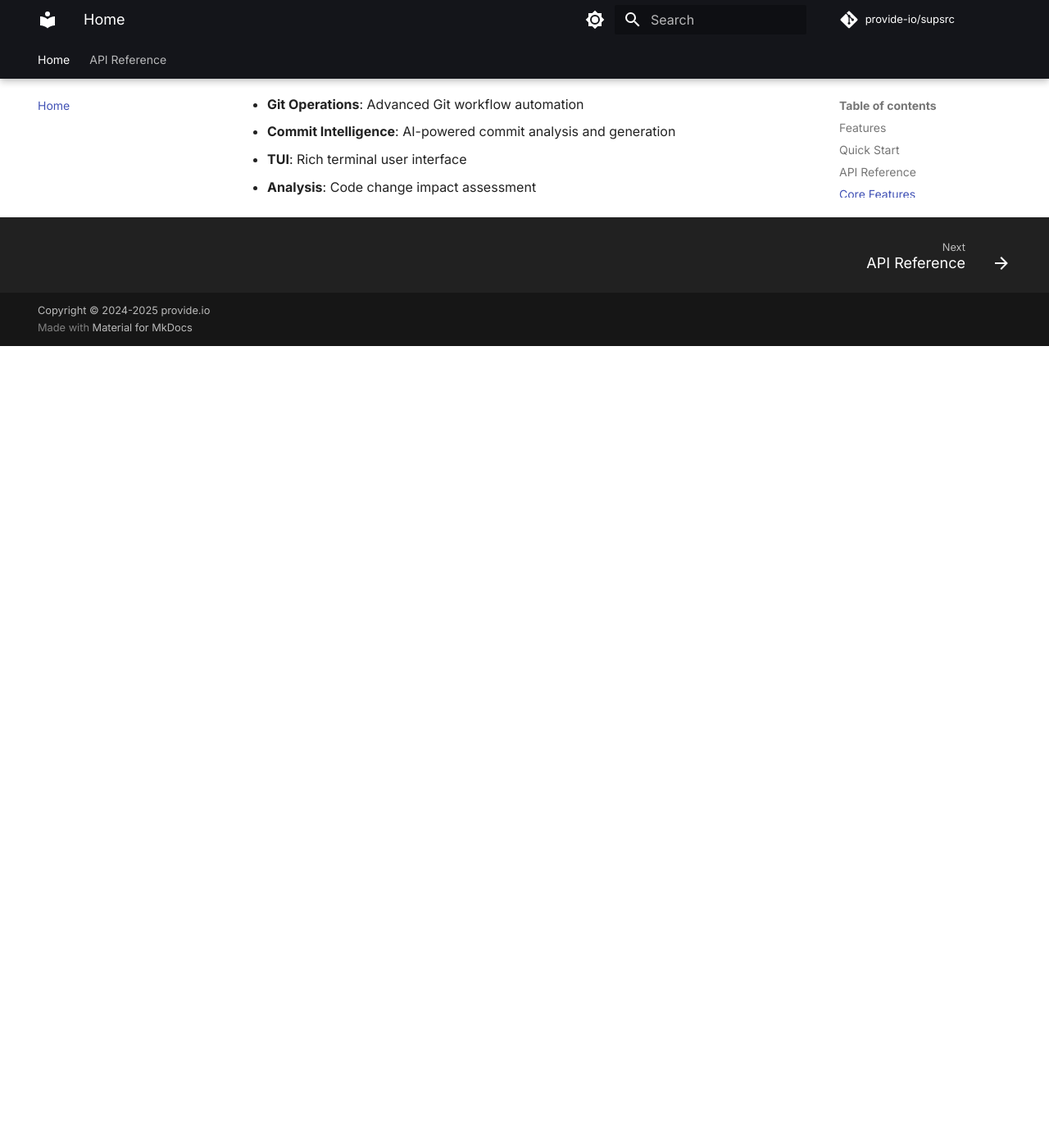
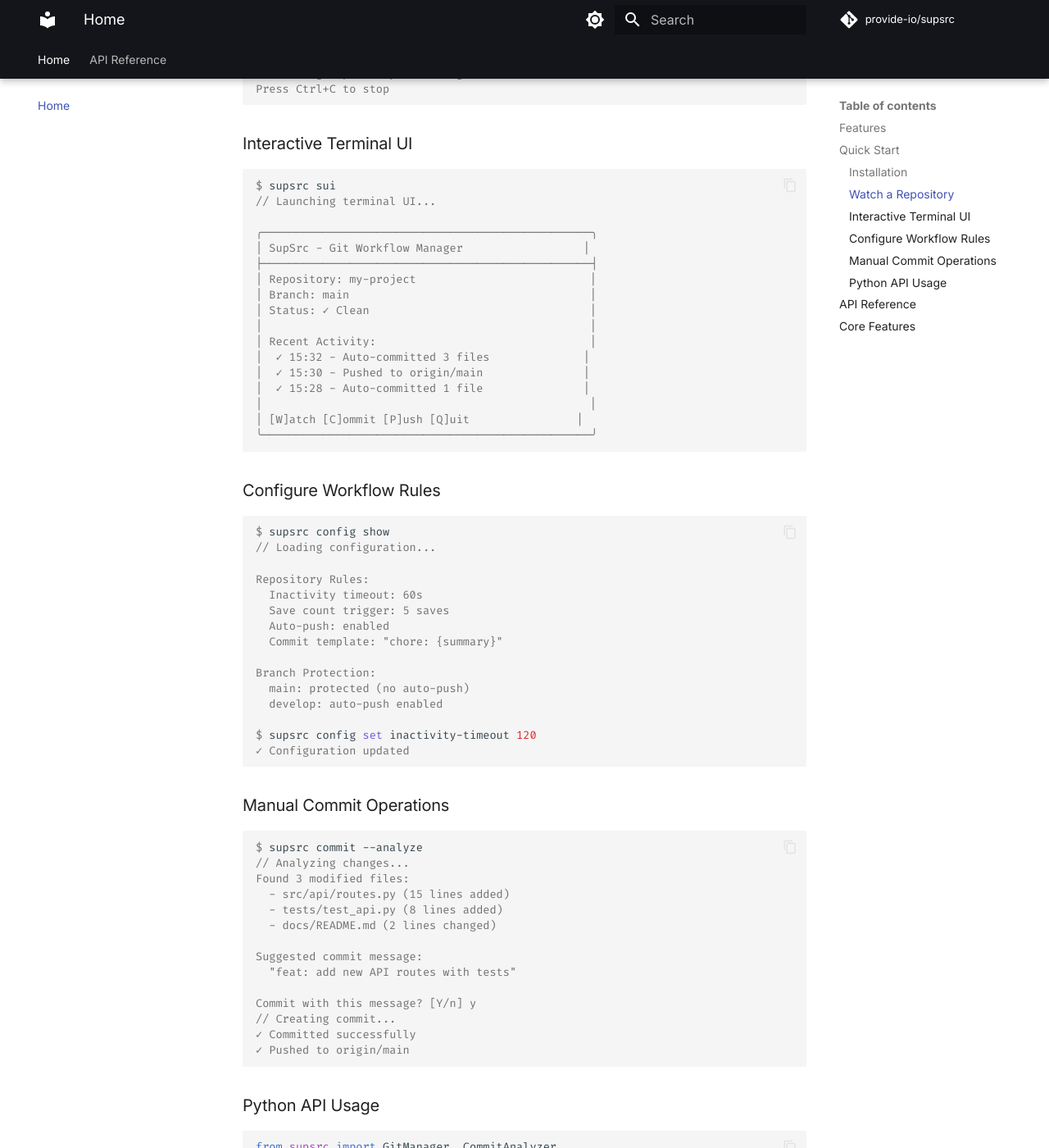
Before and after one commit to provide-io/supsrc, an MkDocs documentation site: the page built from docs/index.md, in a window 1280 px wide and 1400 px high, scrolled down 1000 px. Shown: the whole window at 82% size. Built offline with MkDocs 1.6.1 and Material for MkDocs 9.7.7, drawn with Linux system fonts in a browser that asks for light colours; comment, search, counter and statistics services are not loaded; before the commit the page ends 1422 px from its top, so only the background shows below that; some of the changed text lies outside the part shown.

Commit message:
🔼⚙️ [skip ci] auto-commit

````diff
--- a/docs/index.md
+++ b/docs/index.md
@@ -14,6 +14,113 @@
 - **Terminal UI**: Rich terminal interface for interactive Git operations
 
 ## Quick Start
+
+### Installation
+
+<div class="termy">
+
+```console
+$ pip install supsrc
+// Installing supsrc...
+Successfully installed supsrc
+
+$ supsrc --version
+supsrc, version 0.1.0
+```
+
+</div>
+
+### Watch a Repository
+
+<div class="termy">
+
+```console
+$ supsrc watch
+// Starting repository monitoring...
+✓ Watching: /home/user/my-project
+✓ Auto-commit enabled (after 60s inactivity)
+✓ Auto-push enabled
+
+Monitoring repository for changes...
+Press Ctrl+C to stop
+```
+
+</div>
+
+### Interactive Terminal UI
+
+<div class="termy">
+
+```console
+$ supsrc sui
+// Launching terminal UI...
+
+╭─────────────────────────────────────────────────╮
+│ SupSrc - Git Workflow Manager                  │
+├─────────────────────────────────────────────────┤
+│ Repository: my-project                          │
+│ Branch: main                                    │
+│ Status: ✓ Clean                                 │
+│                                                 │
+│ Recent Activity:                                │
+│  ✓ 15:32 - Auto-committed 3 files              │
+│  ✓ 15:30 - Pushed to origin/main               │
+│  ✓ 15:28 - Auto-committed 1 file               │
+│                                                 │
+│ [W]atch [C]ommit [P]ush [Q]uit                │
+╰─────────────────────────────────────────────────╯
+```
+
+</div>
+
+### Configure Workflow Rules
+
+<div class="termy">
+
+```console
+$ supsrc config show
+// Loading configuration...
+
+Repository Rules:
+  Inactivity timeout: 60s
+  Save count trigger: 5 saves
+  Auto-push: enabled
+  Commit template: "chore: {summary}"
+
+Branch Protection:
+  main: protected (no auto-push)
+  develop: auto-push enabled
+
+$ supsrc config set inactivity-timeout 120
+✓ Configuration updated
+```
+
+</div>
+
+### Manual Commit Operations
+
+<div class="termy">
+
+```console
+$ supsrc commit --analyze
+// Analyzing changes...
+Found 3 modified files:
+  - src/api/routes.py (15 lines added)
+  - tests/test_api.py (8 lines added)
+  - docs/README.md (2 lines changed)
+
+Suggested commit message:
+  "feat: add new API routes with tests"
+
+Commit with this message? [Y/n] y
+// Creating commit...
+✓ Committed successfully
+✓ Pushed to origin/main
+```
+
+</div>
+
+### Python API Usage
 
 ```python
 from supsrc import GitManager, CommitAnalyzer
````
